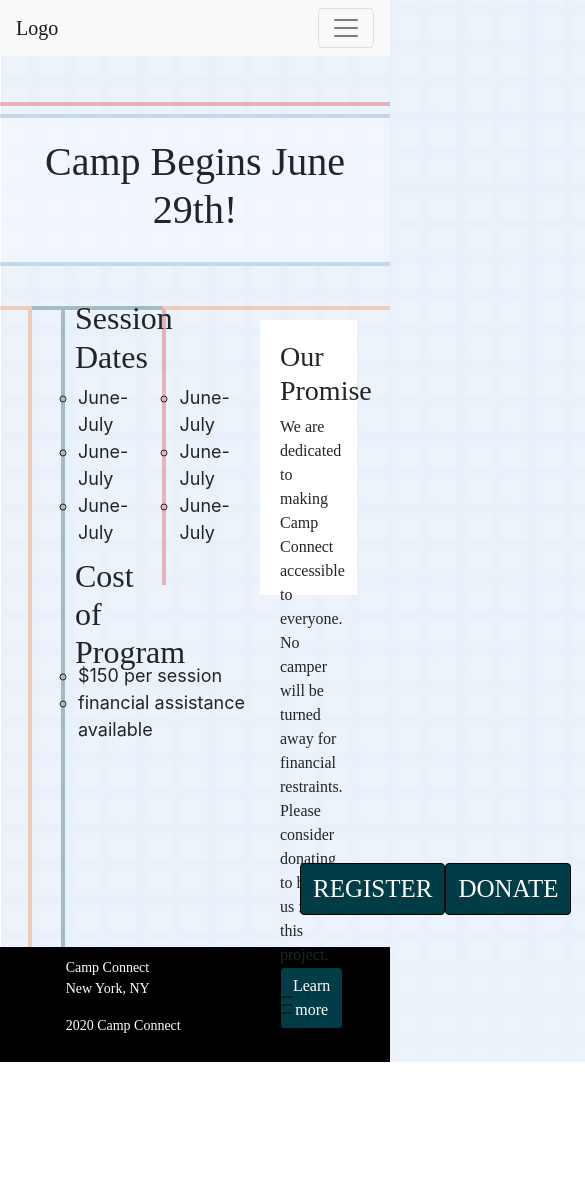
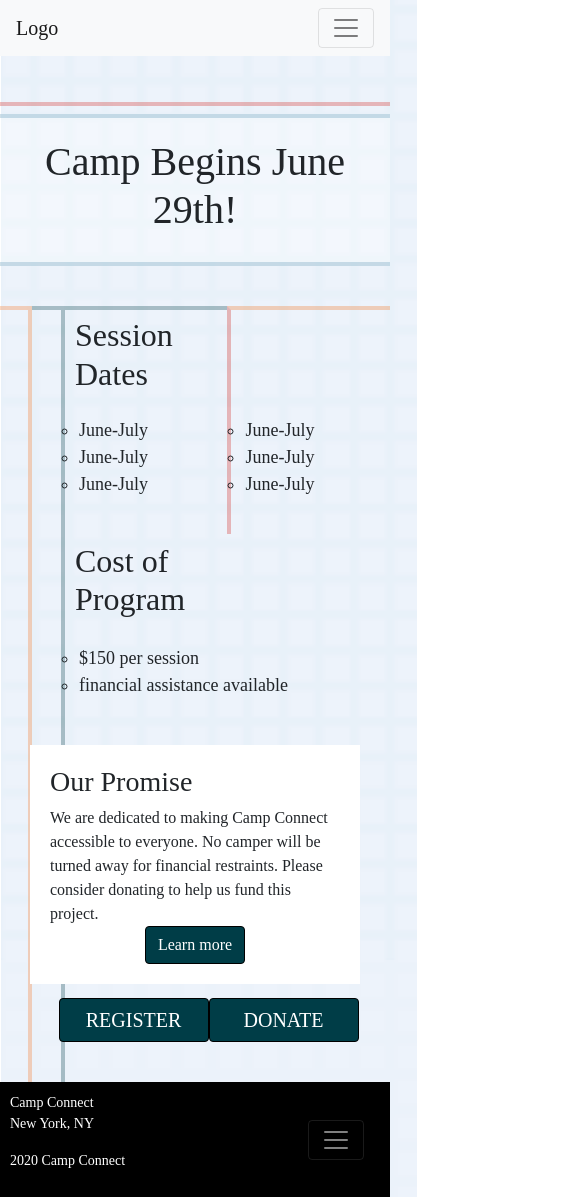
Before and after one commit to schen9981/camp-connect, a React (Create React App) app in the folder camp-connect/: page /enroll in a window 390 px wide. Shown: the whole page, 585 px wide, since content can reach past the window. Before the commit the page ends 1062 px from the top, so only its background shows below. Built offline with nearby package versions, Linux system fonts and the light colour scheme.

Commit message:
update a bunch of stuff

```diff
--- a/camp-connect/src/App.css
+++ b/camp-connect/src/App.css
@@ -13,12 +13,15 @@
   }
 }
 
-h1 {
+h1,
+h2 {
   font-family: "Avenir Black";
 }
 
-h2 {
-  font-family: "Avenir Black";
+p,
+div,
+body {
+  font-family: "Avenir Next";
 }
 
 .App-header {
--- a/camp-connect/src/components/Footer/Footer.css
+++ b/camp-connect/src/components/Footer/Footer.css
@@ -4,7 +4,7 @@
   justify-content: space-evenly;
   display: flex;
   padding: 10px;
-  font-family: 'Avenir-Light';
+  font-family: "Avenir-Light";
   font-size: 14px;
 }
 
@@ -12,9 +12,9 @@ p {
   text-align: left;
 }
 
-.nav .nav-link{
-  color: white!important;
-  padding: 0px 50px!important;
+.nav .nav-link {
+  color: white !important;
+  padding: 0px 50px !important;
 }
 
 .navbar {
@@ -31,3 +31,15 @@ img {
   width: 20px;
   padding-right: 5px;
 }
+
+@media only screen and (max-width: 992px) {
+  .rect {
+    justify-content: space-between;
+  }
+
+  .footer-nav-links {
+    display: flex;
+    flex-direction: column;
+    text-align: right;
+  }
+}
--- a/camp-connect/src/components/Footer/Footer.tsx
+++ b/camp-connect/src/components/Footer/Footer.tsx
@@ -1,10 +1,10 @@
 import Nav from "react-bootstrap/Nav";
-import 'bootstrap/dist/css/bootstrap.min.css';
+import "bootstrap/dist/css/bootstrap.min.css";
 import Navbar from "react-bootstrap/Navbar";
-import React from 'react';
-import './Footer.css';
-import ig from '../../assets/ig-logo.png';
-import mail from '../../assets/mail-512.png';
+import React from "react";
+import "./Footer.css";
+import ig from "../../assets/ig-logo.png";
+import mail from "../../assets/mail-512.png";
 
 type FooterProps = {};
 
@@ -20,22 +20,34 @@ export default class Footer extends React.Component<FooterProps, FooterState> {
     return (
       <div className="rect">
         <div className="company-info">
-          <p>Camp Connect <br />
-            New York, NY</p>
+          <p>
+            Camp Connect <br />
+            New York, NY
+          </p>
           <p>2020 Camp Connect</p>
         </div>
 
-        <Navbar className="navbar" expand="lg">
+        <Navbar className="navbar-dark" expand="lg">
           <Navbar.Toggle aria-controls="basic-navbar-nav" />
-          <Navbar.Collapse id="basic-navbar-nav" className="justify-content-end" >
+          <Navbar.Collapse
+            id="basic-navbar-nav"
+            className="justify-content-end footer-nav-links"
+          >
             <Nav className="nav">
               <Nav.Link href="/about">Our Team</Nav.Link>
               <Nav.Link href="/schedule">A Week @ Camp</Nav.Link>
-              <Nav.Link href="/ig"><img src={ig} />@campconnect</Nav.Link>
-              <Nav.Link href="/email"><img src={mail} />campconnect@gmail.com</Nav.Link>
+              <Nav.Link href="/ig">
+                <img src={ig} />
+                @campconnect
+              </Nav.Link>
+              <Nav.Link href="/email">
+                <img src={mail} />
+                campconnect@gmail.com
+              </Nav.Link>
             </Nav>
           </Navbar.Collapse>
         </Navbar>
-      </div >);
+      </div>
+    );
   }
 }
--- a/camp-connect/src/components/Navbar/Navbar.css
+++ b/camp-connect/src/components/Navbar/Navbar.css
@@ -5,3 +5,12 @@
 .nav-links {
   text-align: right;
 }
+
+@media only screen and (max-width: 991px) {
+  .nav-links {
+    text-align: center;
+    display: flex;
+    justify-content: center;
+    flex-direction: column;
+  }
+}
--- a/camp-connect/src/components/Styles/Buttons.css
+++ b/camp-connect/src/components/Styles/Buttons.css
@@ -12,3 +12,16 @@
   width: 300px;
   font-size: 25px !important;
 }
+
+@media only screen and (max-width: 1200px) {
+  .lg-dark-blue-btn {
+    width: 200px;
+  }
+}
+
+@media only screen and (max-width: 576px) {
+  .lg-dark-blue-btn {
+    width: 150px;
+    font-size: 20px !important;
+  }
+}
--- a/camp-connect/src/pages/Enroll/DetailsGrid.css
+++ b/camp-connect/src/pages/Enroll/DetailsGrid.css
@@ -1,7 +1,7 @@
 .subway-grid {
   display: grid;
-  grid-template-columns: 8.33% 8.33% 25% 25% 25% 8.33%;
-  grid-template-rows: 8vh 25vh 8vh 25vh 10vh;
+  grid-template-columns: 8.33% 8.33% 20% 20% 35% 8.33%;
+  grid-template-rows: 8vh 25vh 8vh 20vh 10vh;
 }
 
 .orange-leftmost {
@@ -101,11 +101,48 @@
   text-align: center;
   display: flex;
   justify-content: space-evenly;
-  padding: 0px 300px;
+  padding: 0px 15vw;
 }
 
 ul {
   list-style-type: circle;
-  margin-left: -37px;
+  margin-left: -36px;
   font-size: 18px;
 }
+
+@media only screen and (max-width: 1200px) {
+  .subway-grid {
+    grid-template-columns: 8.33% 8.33% 20% 20% 35% 8.33%;
+    grid-template-rows: 12vh 27vh 12vh 15vh 10vh;
+  }
+}
+
+@media only screen and (max-width: 576px) {
+  .subway-grid {
+    grid-template-columns: 8.33% 8.33% 41.67% 41.67%;
+    grid-template-rows: 12vh 15vh 12vh 13vh 30vh 10vh;
+  }
+
+  .promise-col {
+    grid-column: 1/5;
+    grid-row: 5;
+    border-top: none;
+  }
+
+  .promise-box {
+    height: inherit;
+    margin: 0px 30px;
+  }
+
+  .bottom {
+    grid-row: 6;
+  }
+
+  .orange-leftmost {
+    grid-row: 1/7;
+  }
+
+  .gray-leftmost {
+    grid-row: 1/7;
+  }
+}
```
